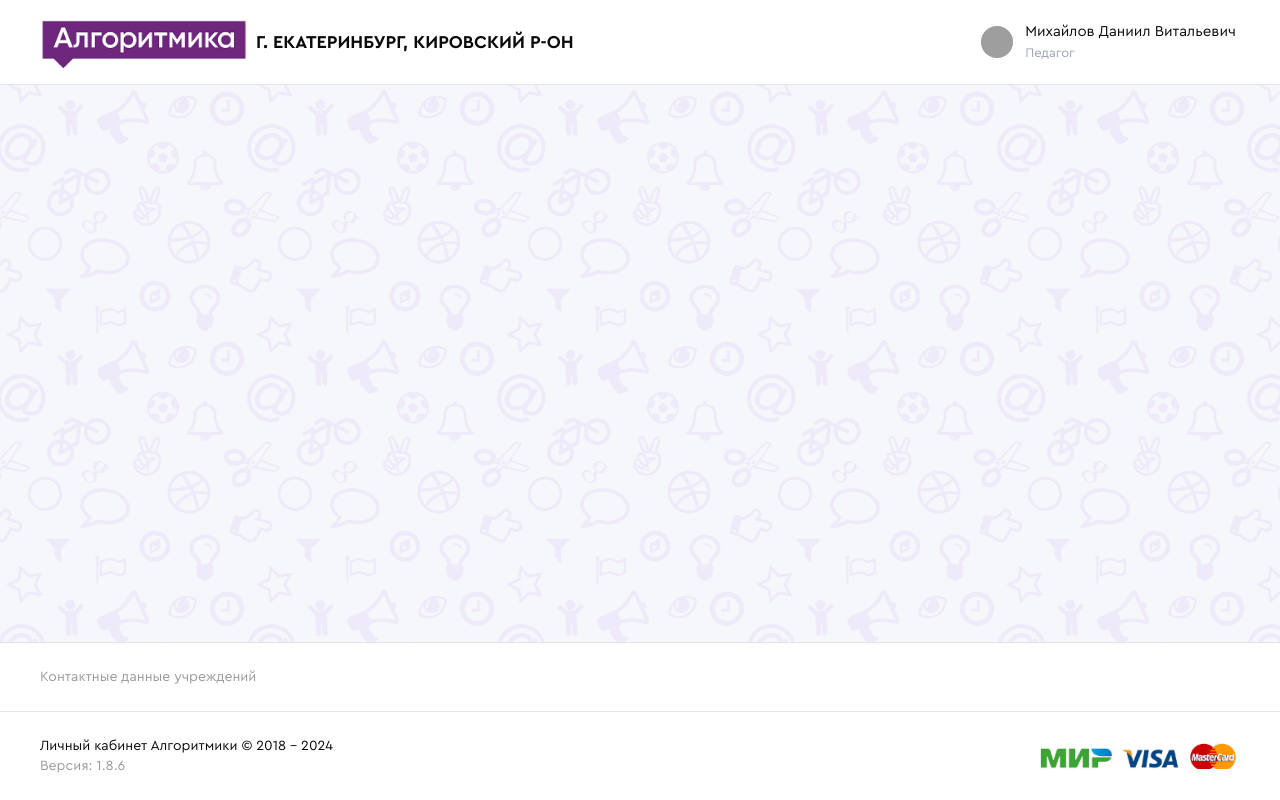
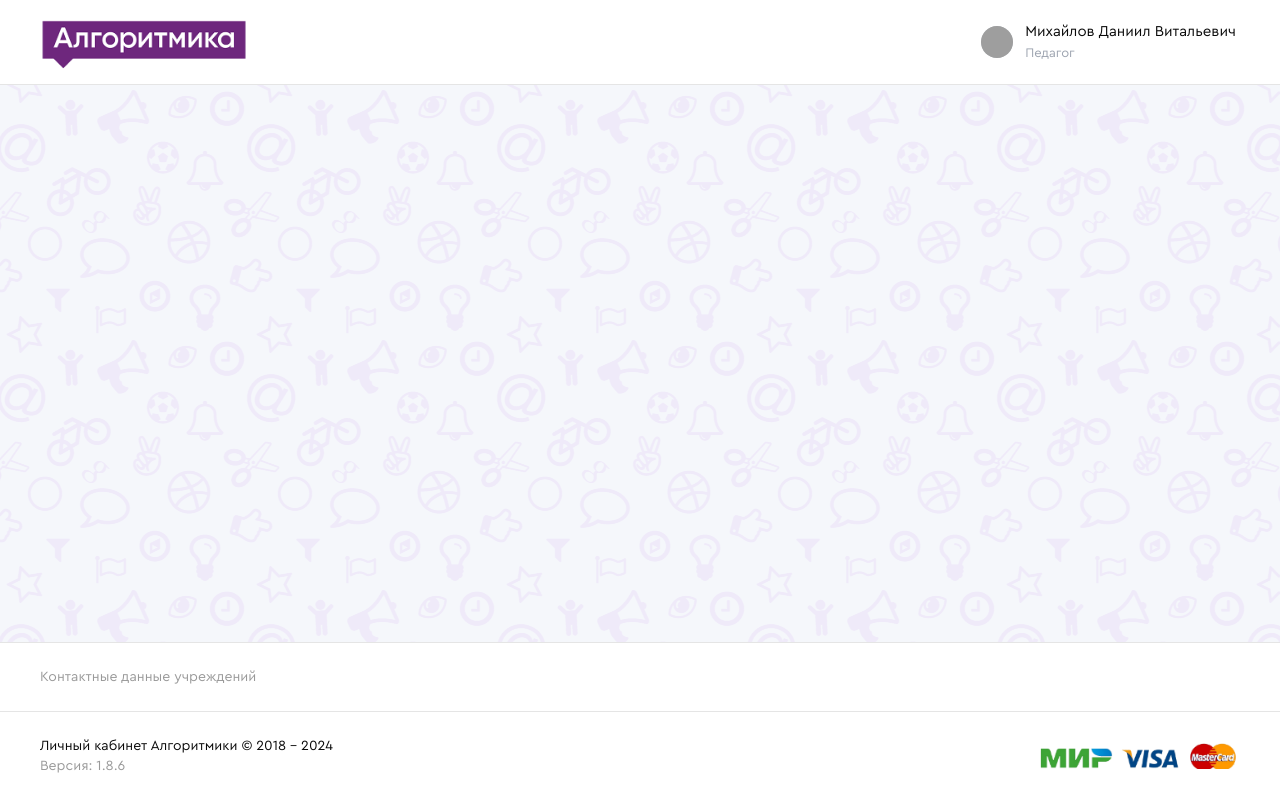
Before and after one commit to RockyAtoyan/algoritmika, a Next.js app: page / in a window 1280 px wide. Built offline with nearby package versions, Linux system fonts and the light colour scheme; grey boxes are pictures that could not be loaded.

Commit message:
change logo

```diff
--- a/src/widgets/header/ui/header.tsx
+++ b/src/widgets/header/ui/header.tsx
@@ -19,9 +19,6 @@ export const Header = () => {
             width={500}
             height={144}
           />
-          <span className={styles.logo_text}>
-            г. Екатеринбург, Кировский р-он
-          </span>
         </Link>
         {authUser && (
           <div className={"flex items-center"}>
```
